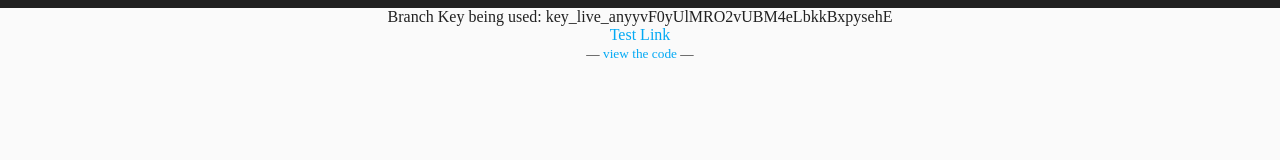
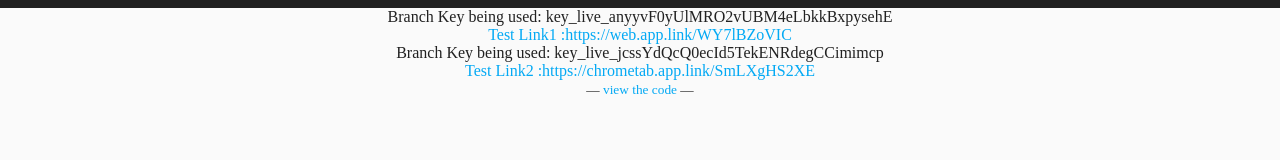
Before and after one commit to agrimn/WebViewTest, a plain HTML site: page index.html in a window 1280 px wide. Drawn offline with Linux system fonts and the light colour scheme.

Commit message:
Added another Test link

```diff
--- a/index.html
+++ b/index.html
@@ -15,7 +15,9 @@
 </head>
     <body>
     <p> Branch Key being used: key_live_anyyvF0yUlMRO2vUBM4eLbkkBxpysehE </p>
-      <a href="https://web.app.link/WY7lBZoVIC"> Test Link </a>
+    <a href="https://web.app.link/WY7lBZoVIC"> Test Link1 :https://web.app.link/WY7lBZoVIC </a>
+    <p> Branch Key being used: key_live_jcssYdQcQ0ecId5TekENRdegCCimimcp </p>
+    <a href="https://chrometab.app.link/SmLXgHS2XE"> Test Link2 :https://chrometab.app.link/SmLXgHS2XE </a>
       <footer>
         <p><small>&mdash; <a href="https://github.com/agrimn/WebViewTest/blob/gh-pages/index.html">view the code</a> &mdash;</small></p>
       </footer>
```
